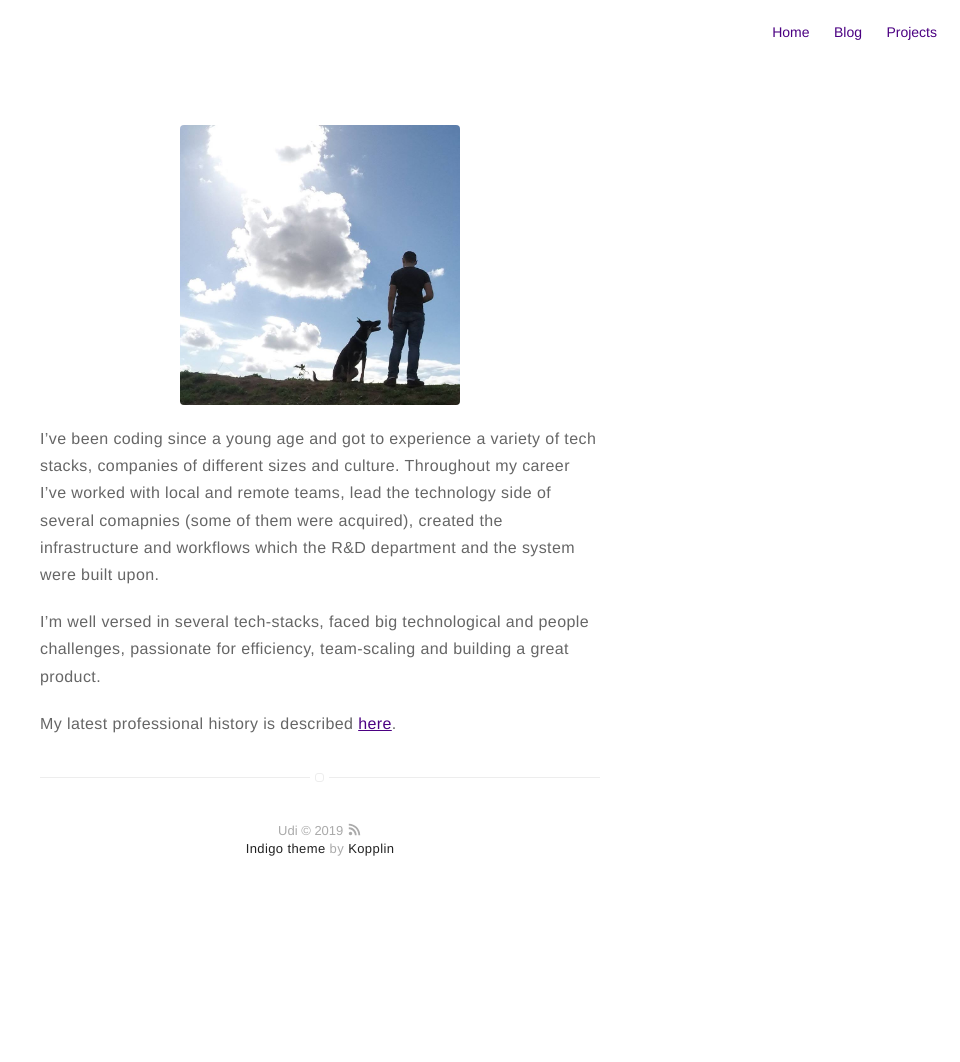
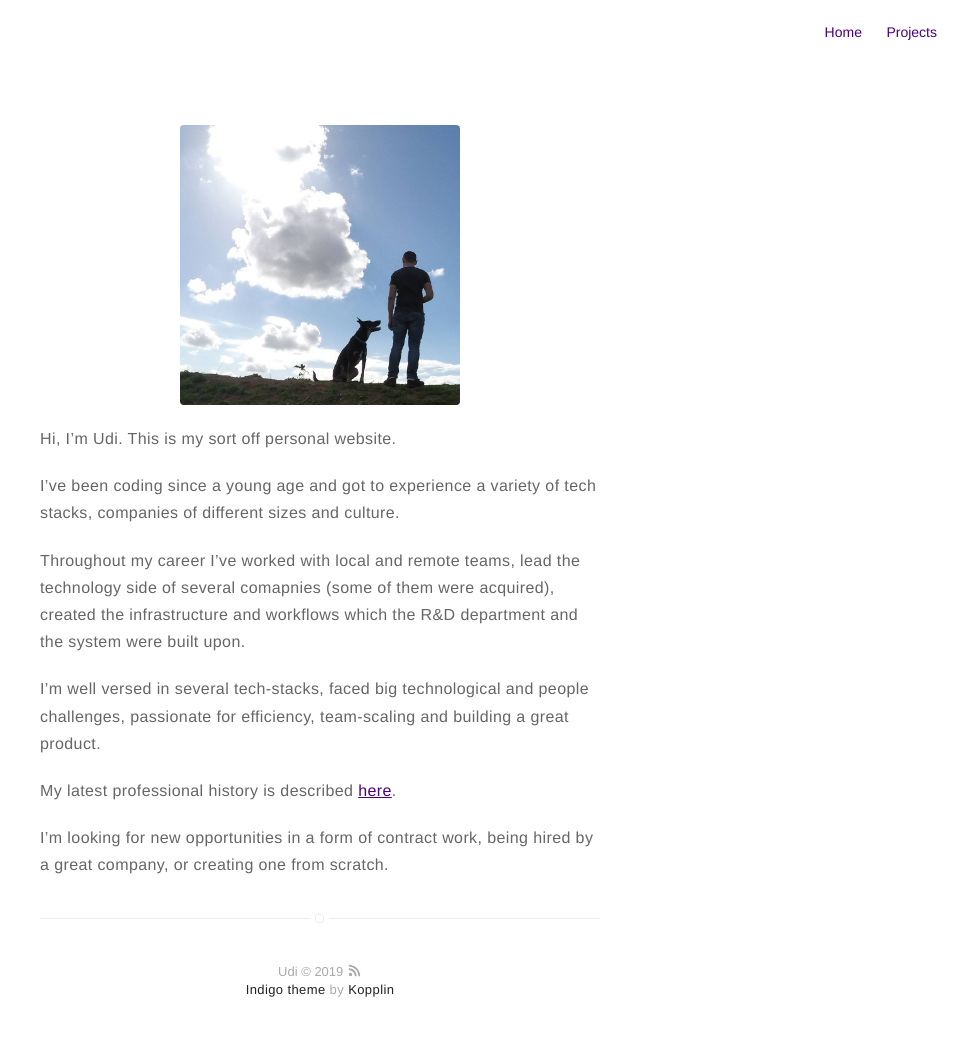
Before and after one commit to udiudi/udiudi.github.io, a Jekyll site: the page built from about.md, in a window 1280 px wide. Shown: the whole page, without its empty margins (320-1280 px from the left). Built offline with Jekyll 4.4.1, drawn with Linux system fonts in a browser that asks for light colours; before the commit the page ends 920 px from its top, so only the background shows below that.

Commit message:
Hiding the blog link for now

```diff
--- a/_config.yml
+++ b/_config.yml
@@ -65,7 +65,7 @@ projects: true
 
 # if you don't need "about" or "blog", comment them out below
 about: true
-blog: true
+blog: false
 
 # do you want to show the "read time" of the posts?
 read-time: true
--- a/about.md
+++ b/about.md
@@ -5,9 +5,14 @@ layout: page
 
 ![Profile Image]({{ site.url }}/{{ site.picture }})
 
+Hi, I'm Udi. This is my sort off personal website.
+
 I've been coding since a young age and got to experience a variety of tech stacks, companies of different sizes and culture.
+
 Throughout my career I've worked with local and remote teams, lead the technology side of several comapnies (some of them were acquired), created the infrastructure and workflows which the R&D department and the system were built upon.
 
 I'm well versed in several tech-stacks, faced big technological and people challenges, passionate for efficiency, team-scaling and building a great product.
 
 My latest professional history is described [here](/small.cv.pdf).
+
+I'm looking for new opportunities in a form of contract work, being hired by a great company, or creating one from scratch.
--- a/index.html
+++ b/index.html
@@ -2,5 +2,3 @@
 title: Home
 layout: page
 ---
-
-Welcome.
--- a/projects.html
+++ b/projects.html
@@ -1,13 +1,13 @@
 ---
+title: Projects
 layout: page
-title: Projects
 ---
+
 <section class="list">
     {% for post in site.posts %}
         {% if post.projects %}
             <div class="item {% if post.star %}star{% endif %}">
                 <a class="url" href="{% if post.externalLink %}{{ post.externalLink }}{% else %}{{ site.url }}{{ post.url }}{% endif %}">
-                    <aside><time datetime="{{ post.date | date:"%d-%m-%Y" }}">{{ post.date | date: "%b %d %Y" }}</time></aside>
                     {{ post.jemoji }}<h3 class="title">{{ post.title }}</h3>
                 </a>
             </div>
```
Also changed, not shown: 6 other files.
